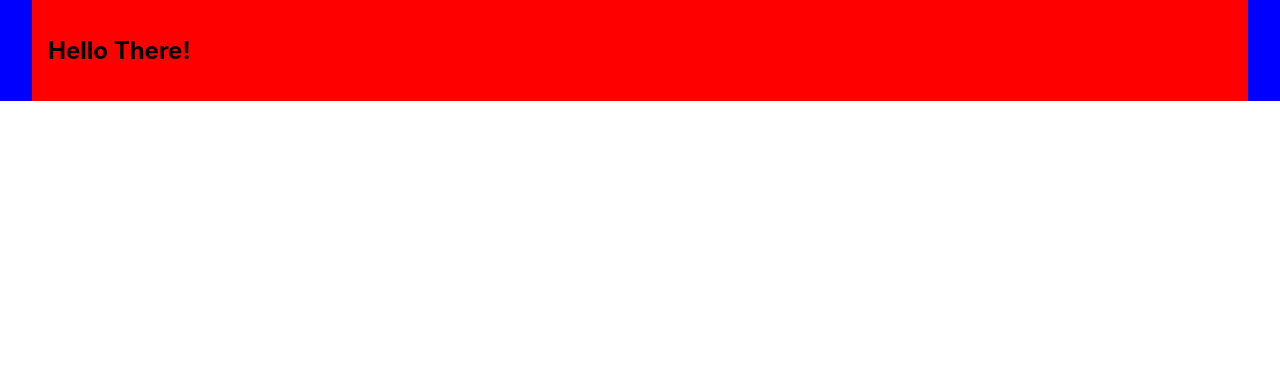
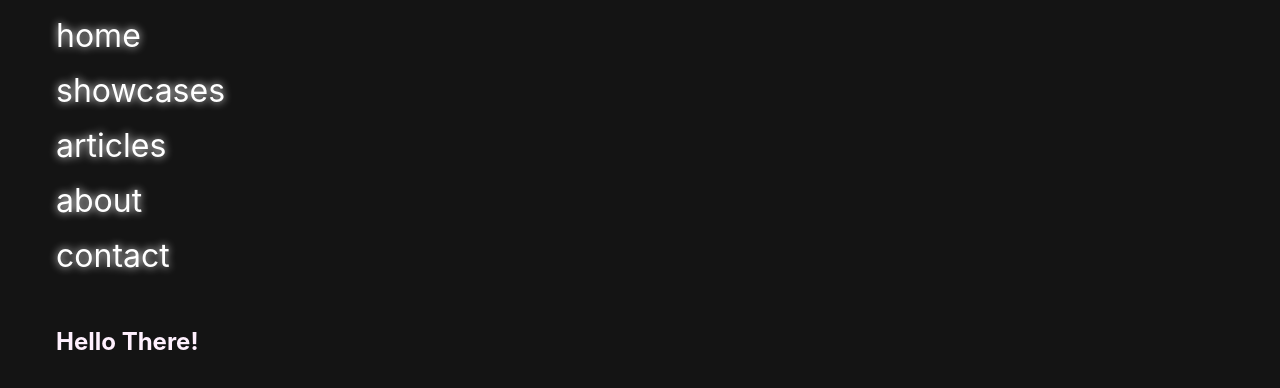
Before and after one commit to andersbjorkland/react-online, a React (Create React App) app: page / in a window 1280 px wide. Shown: the top 388 px of the page. Built offline with nearby package versions, Linux system fonts and the light colour scheme.

Commit message:
added basic layouts

```diff
--- a/src/App.js
+++ b/src/App.js
@@ -1,8 +1,12 @@
-import Section from './Components/Section';
+import Section from './Layout/Section';
+import { GlobalStyle } from './GlobalStyle';
+import NavBar from './Components/NavBar';
 
 function App() {
   return (
     <div className="App">
+      <GlobalStyle />
+      <NavBar />
       <Section><h2>Hello There!</h2></Section>
     </div>
   );
--- /dev/null
+++ b/src/Components/NavBar.js
@@ -0,0 +1,53 @@
+import styled from "styled-components";
+import DefaultLayoutContainer from "../Layout/DefaultLayoutContainer";
+
+const NavLink = (props) => {
+    const LinkContainer = styled.a`
+        font-size: 2rem;
+        color: white;
+        display: flex;
+        position: relative;
+        text-decoration: none;
+
+
+        > * {
+            position: relative;
+        }
+
+
+    `;
+    const Blurred = styled.div`
+        filter: blur(4px);
+        position: absolute;
+    `;
+
+    return (
+        <LinkContainer href={props.href ?? "#"}>
+            <div>{props.children}</div>
+            <Blurred>{props.children}</Blurred>
+        </LinkContainer>
+    );
+};
+
+const NavBarStyle = styled.nav`
+    display: flex;
+    flex-direction: column;
+
+    gap: 1rem;
+
+
+`;
+
+const NavBar = () => (
+    <DefaultLayoutContainer>
+        <NavBarStyle>
+            <NavLink href="#home">home</NavLink>
+            <NavLink href="#home">showcases</NavLink>
+            <NavLink href="#home">articles</NavLink>
+            <NavLink href="#home">about</NavLink>
+            <NavLink href="#home">contact</NavLink>
+        </NavBarStyle>
+    </DefaultLayoutContainer>
+);
+
+export default NavBar;
--- /dev/null
+++ b/src/GlobalStyle.js
@@ -0,0 +1,54 @@
+import { createGlobalStyle } from "styled-components";
+
+export const GlobalStyle = createGlobalStyle`
+    :root {
+        // COLORS
+        --obsidianDark: #141414;
+
+        --darkPurple: #4E044B;
+        --lightPink: ;
+        --pinkWhite: #FFF0FE;
+
+        --darkBlue: #04264E;
+
+        --headingColors: var(--pinkWhite);
+        --textColors: var(--lightPink);
+
+        h1, h2, h3, h4, h5, h6 {
+            color: var(--pinkWhite)
+        }
+
+        p {
+            color: var(--lightPink);
+        }
+
+
+        // DIMENSIONS
+        --maxWidth: 1200px;
+
+        h1 {
+            font-size: 4rem;
+        }
+
+
+    }
+
+    * {
+        box-sizing: border-box;
+    }
+
+    body {
+        min-height: 100vh;
+        background-color: var(--obsidianDark);
+    }
+
+    .linear--purple {
+        background: #4E044B;
+        background: linear-gradient(90deg, #4E044B 14%, #3A0338 100%);
+    }
+
+    .linear--blue {
+        background: #04264E;
+        background: linear-gradient(90deg, #04264E 14%, #031D3A 100%);
+    }
+`;
--- /dev/null
+++ b/src/Layout/DefaultLayoutContainer.js
@@ -0,0 +1,21 @@
+import styled from 'styled-components'
+import InnerContainer from './InnerContainer';
+
+
+const StyledDiv = styled.div`
+    width: 100%;
+    padding: 0 2rem;
+`
+
+
+const DefaultLayoutContainer = (props) => (
+    <StyledDiv>
+        <InnerContainer>
+            {props.children}
+        </InnerContainer>
+    </StyledDiv>
+);
+
+
+
+export default DefaultLayoutContainer;
--- a/src/Components/InnerContainer.js
+++ b/src/Layout/InnerContainer.js
@@ -1,10 +1,9 @@
 import styled from 'styled-components';
 
 const InnerContainer = styled.div`
-    max-width: 1440px;
+    max-width: 1200px;
     margin: auto;
     padding: 1rem;
-    background-color: red;
 `;
 
 export default InnerContainer;
--- a/src/Components/Section.js
+++ b/src/Layout/Section.js
@@ -1,15 +1,19 @@
 import styled from 'styled-components'
+import DefaultLayoutContainer from './DefaultLayoutContainer';
 import InnerContainer from './InnerContainer';
 
 
 const StyledSection = styled.section`
-    background: blue;
     width: 100%;
     padding: 0 2rem;
 `
 
 
-const Section = (props) => <StyledSection><InnerContainer>{props.children}</InnerContainer></StyledSection>;
+const Section = (props) => (
+    <DefaultLayoutContainer>
+        {props.children}
+    </DefaultLayoutContainer>
+);
 
 
 
--- a/src/index.css
+++ b/src/index.css
@@ -1,7 +1,4 @@
 
-* {
-  box-sizing: border-box;
-}
 
 body {
   margin: 0;
```
Also changed, not shown: src/down-arrow.svg (added).
